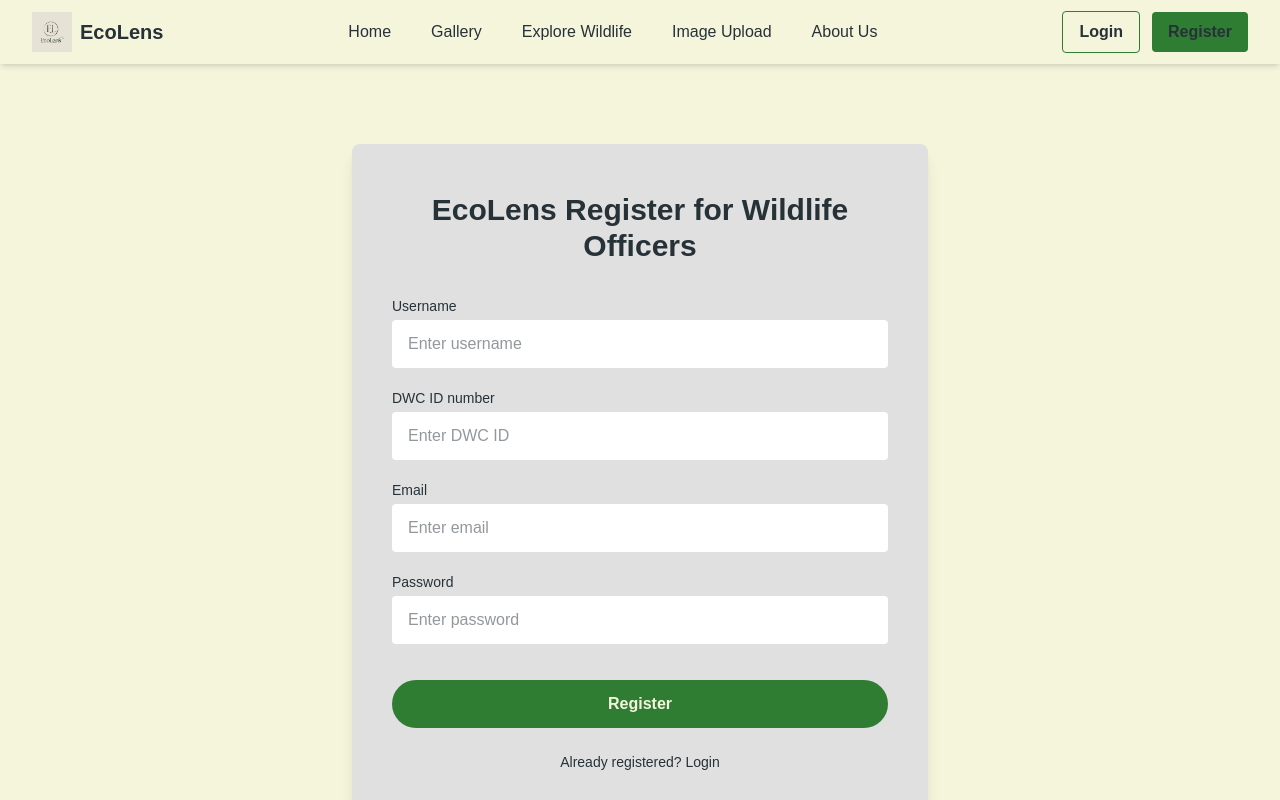
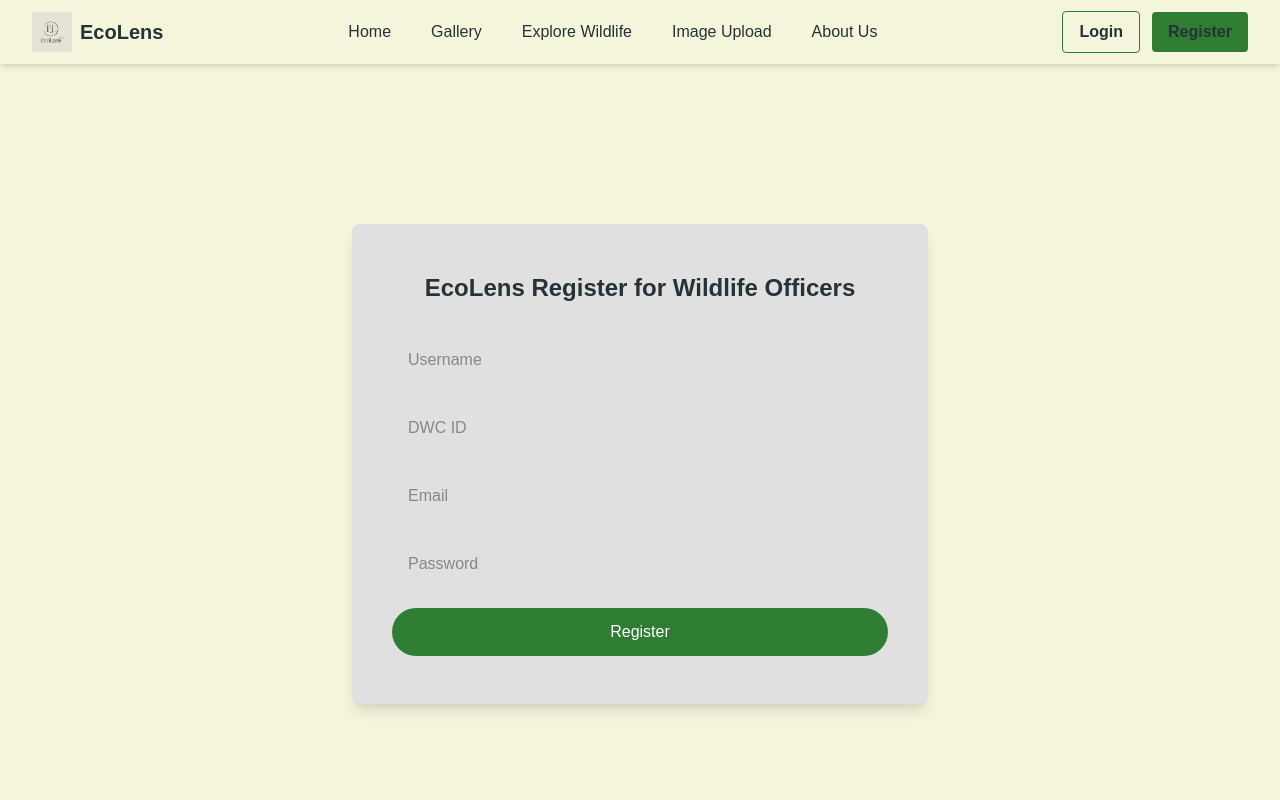
Before and after one commit to phoeni-x6/EcoLensFinal, a Next.js app: page /register/wildlife-officer in a window 1280 px wide. Shown: the top 800 px of the page. Built offline with nearby package versions, Linux system fonts and the light colour scheme.

Commit message:
Login backend

```diff
--- a/app/login/page.tsx
+++ b/app/login/page.tsx
@@ -1,4 +1,46 @@
+"use client";
+
+import { useState } from "react";
+import { useRouter } from "next/navigation";
+
 export default function LoginPage() {
+  const router = useRouter();
+
+  const [email, setEmail] = useState("");
+  const [password, setPassword] = useState("");
+  const [loading, setLoading] = useState(false);
+
+  const handleLogin = async (e: React.FormEvent) => {
+    e.preventDefault();
+    setLoading(true);
+
+    const res = await fetch("/api/login", {
+      method: "POST",
+      headers: { "Content-Type": "application/json" },
+      body: JSON.stringify({ email, password }),
+    });
+
+    const data = await res.json();
+    setLoading(false);
+
+    if (!data.success) {
+      alert(data.message || "Login failed");
+      return;
+    }
+
+    // ✅ Store user temporarily (we’ll improve later)
+    localStorage.setItem("user", JSON.stringify(data.user));
+
+    // ✅ Redirect based on role
+    if (data.user.role === "tourist") {
+      router.push("/explore");
+    } else if (data.user.role === "photographer") {
+      router.push("/image-upload");
+    } else if (data.user.role === "officer") {
+      router.push("/explore");
+    }
+  };
+
   return (
     <section className="bg-[#F5F5DC] min-h-screen flex items-center justify-center py-20">
       <div className="bg-[#E0E0E0] w-full max-w-xl px-10 py-12 rounded-lg shadow-lg">
@@ -9,17 +51,20 @@ export default function LoginPage() {
         </h1>
 
         {/* Form */}
-        <form className="space-y-5">
+        <form className="space-y-5" onSubmit={handleLogin}>
 
-          {/* Username */}
+          {/* Email */}
           <div>
             <label className="block text-sm font-medium text-[#263238] mb-1">
-              Username
+              Email
             </label>
             <input
-              type="text"
-              placeholder="Enter username"
+              type="email"
+              placeholder="Enter email"
+              value={email}
+              onChange={(e) => setEmail(e.target.value)}
               className="w-full px-4 py-3 rounded bg-white text-[#263238] outline-none focus:ring-2 focus:ring-[#66BB6A]"
+              required
             />
           </div>
 
@@ -31,16 +76,20 @@ export default function LoginPage() {
             <input
               type="password"
               placeholder="Enter password"
+              value={password}
+              onChange={(e) => setPassword(e.target.value)}
               className="w-full px-4 py-3 rounded bg-white text-[#263238] outline-none focus:ring-2 focus:ring-[#66BB6A]"
+              required
             />
           </div>
 
           {/* Login Button */}
           <button
             type="submit"
-            className="w-full mt-4 py-3 bg-[#2E7D32] text-[#F5F5DC] font-semibold rounded-full hover:bg-[#66BB6A] transition"
+            disabled={loading}
+            className="w-full mt-4 py-3 bg-[#2E7D32] text-[#F5F5DC] font-semibold rounded-full hover:bg-[#66BB6A] transition disabled:opacity-50"
           >
-            Login
+            {loading ? "Logging in..." : "Login"}
           </button>
 
         </form>
--- a/app/register/photographer/page.tsx
+++ b/app/register/photographer/page.tsx
@@ -1,11 +1,17 @@
 "use client";
 
 import { useState } from "react";
+import { useRouter } from "next/navigation";
+import Toast from "@/components/Toast";
 
-export default function UserRegisterPage() {
+export default function PhotographerRegisterPage() {
+  const router = useRouter();
+
   const [username, setUsername] = useState("");
   const [email, setEmail] = useState("");
   const [password, setPassword] = useState("");
+
+  const [showToast, setShowToast] = useState(false);
 
   const handleRegister = async (e: React.FormEvent) => {
     e.preventDefault();
@@ -17,95 +23,74 @@ export default function UserRegisterPage() {
         username,
         email,
         password,
-        role: "photographer", // 👈 IMPORTANT
+        role: "photographer",
       }),
     });
 
     const data = await res.json();
 
-    if (data.success) {
-      alert("Registration successful");
-    } else {
-      alert(data.message || "Registration failed");
+    if (!data.success) {
+      alert(data.message);
+      return;
     }
+
+    // ✅ Show success toast
+    setShowToast(true);
+
+    // Redirect after toast
+    setTimeout(() => {
+      router.push("/login");
+    }, 2500);
   };
 
   return (
+    <>
+      <Toast
+        show={showToast}
+        message="Photographer account created successfully"
+      />
+
       <section className="bg-[#F5F5DC] min-h-screen flex items-center justify-center py-20">
-      <div className="bg-[#E0E0E0] w-full max-w-xl px-10 py-12 rounded-lg shadow-lg border border-[#90CAF9]">
+        <div className="bg-[#E0E0E0] w-full max-w-xl px-10 py-12 rounded-lg shadow-lg">
 
-        {/* Title */}
-        <h1 className="text-2xl md:text-3xl font-bold text-center text-[#263238] mb-8">
-          EcoLens Register – Photographer
+          <h1 className="text-2xl font-bold text-center mb-8">
+            EcoLens Register
           </h1>
 
-        {/* Form */}
           <form className="space-y-5" onSubmit={handleRegister}>
-
-          {/* Username */}
-          <div>
-            <label className="block text-sm font-medium text-[#263238] mb-1">
-              Username
-            </label>
             <input
-              type="text"
-              placeholder="Enter username"
+              placeholder="Username"
               value={username}
               onChange={(e) => setUsername(e.target.value)}
-              className="w-full px-4 py-3 rounded bg-white text-[#263238] outline-none focus:ring-2 focus:ring-[#66BB6A]"
+              className="w-full px-4 py-3 rounded"
+              required
             />
-          </div>
 
-          {/* Email */}
-          <div>
-            <label className="block text-sm font-medium text-[#263238] mb-1">
-              Email
-            </label>
             <input
+              placeholder="Email"
               type="email"
-              placeholder="Enter email"
               value={email}
               onChange={(e) => setEmail(e.target.value)}
-              className="w-full px-4 py-3 rounded bg-white text-[#263238] outline-none focus:ring-2 focus:ring-[#66BB6A]"
+              className="w-full px-4 py-3 rounded"
+              required
             />
-          </div>
 
-          {/* Password */}
-          <div>
-            <label className="block text-sm font-medium text-[#263238] mb-1">
-              Password
-            </label>
             <input
+              placeholder="Password"
               type="password"
-              placeholder="Enter password"
               value={password}
               onChange={(e) => setPassword(e.target.value)}
-              className="w-full px-4 py-3 rounded bg-white text-[#263238] outline-none focus:ring-2 focus:ring-[#66BB6A]"
+              className="w-full px-4 py-3 rounded"
+              required
             />
-          </div>
 
-          {/* Register Button */}
-          <button
-            type="submit"
-            className="w-full mt-4 py-3 bg-[#2E7D32] text-[#F5F5DC] font-semibold rounded-full hover:bg-[#66BB6A] transition"
-          >
+            <button className="w-full bg-[#2E7D32] text-white py-3 rounded-full">
               Register
             </button>
-
           </form>
-
-        {/* Login Link */}
-        <p className="mt-6 text-center text-sm text-[#263238]">
-          Already registered?{" "}
-          <a
-            href="/login"
-            className="font-medium text-[#2E7D32] hover:underline"
-          >
-            Login
-          </a>
-        </p>
 
         </div>
       </section>
+    </>
   );
 }
--- a/app/register/tourist/page.tsx
+++ b/app/register/tourist/page.tsx
@@ -1,11 +1,17 @@
 "use client";
 
 import { useState } from "react";
+import { useRouter } from "next/navigation";
+import Toast from "@/components/Toast";
 
-export default function UserRegisterPage() {
+export default function PhotographerRegisterPage() {
+  const router = useRouter();
+
   const [username, setUsername] = useState("");
   const [email, setEmail] = useState("");
   const [password, setPassword] = useState("");
+
+  const [showToast, setShowToast] = useState(false);
 
   const handleRegister = async (e: React.FormEvent) => {
     e.preventDefault();
@@ -17,95 +23,74 @@ export default function UserRegisterPage() {
         username,
         email,
         password,
-        role: "tourist", // 👈 IMPORTANT
+        role: "photographer",
       }),
     });
 
     const data = await res.json();
 
-    if (data.success) {
-      alert("Tourist registration successful");
-    } else {
-      alert(data.message || "Registration failed");
+    if (!data.success) {
+      alert(data.message);
+      return;
     }
+
+    // ✅ Show success toast
+    setShowToast(true);
+
+    // Redirect after toast
+    setTimeout(() => {
+      router.push("/login");
+    }, 2500);
   };
 
   return (
+    <>
+      <Toast
+        show={showToast}
+        message="Tourist account created successfully"
+      />
+
       <section className="bg-[#F5F5DC] min-h-screen flex items-center justify-center py-20">
-      <div className="bg-[#E0E0E0] w-full max-w-xl px-10 py-12 rounded-lg shadow-lg border border-[#90CAF9]">
+        <div className="bg-[#E0E0E0] w-full max-w-xl px-10 py-12 rounded-lg shadow-lg">
 
-        {/* Title */}
-        <h1 className="text-2xl md:text-3xl font-bold text-center text-[#263238] mb-8">
-          EcoLens Register – Tourist
+          <h1 className="text-2xl font-bold text-center mb-8">
+            EcoLens Register
           </h1>
 
-        {/* Form */}
           <form className="space-y-5" onSubmit={handleRegister}>
-
-          {/* Username */}
-          <div>
-            <label className="block text-sm font-medium text-[#263238] mb-1">
-              Username
-            </label>
             <input
-              type="text"
-              placeholder="Enter username"
+              placeholder="Username"
               value={username}
               onChange={(e) => setUsername(e.target.value)}
-              className="w-full px-4 py-3 rounded bg-white text-[#263238] outline-none focus:ring-2 focus:ring-[#66BB6A]"
+              className="w-full px-4 py-3 rounded"
+              required
             />
-          </div>
 
-          {/* Email */}
-          <div>
-            <label className="block text-sm font-medium text-[#263238] mb-1">
-              Email
-            </label>
             <input
+              placeholder="Email"
               type="email"
-              placeholder="Enter email"
               value={email}
               onChange={(e) => setEmail(e.target.value)}
-              className="w-full px-4 py-3 rounded bg-white text-[#263238] outline-none focus:ring-2 focus:ring-[#66BB6A]"
+              className="w-full px-4 py-3 rounded"
+              required
             />
-          </div>
 
-          {/* Password */}
-          <div>
-            <label className="block text-sm font-medium text-[#263238] mb-1">
-              Password
-            </label>
             <input
+              placeholder="Password"
               type="password"
-              placeholder="Enter password"
               value={password}
               onChange={(e) => setPassword(e.target.value)}
-              className="w-full px-4 py-3 rounded bg-white text-[#263238] outline-none focus:ring-2 focus:ring-[#66BB6A]"
+              className="w-full px-4 py-3 rounded"
+              required
             />
-          </div>
 
-          {/* Register Button */}
-          <button
-            type="submit"
-            className="w-full mt-4 py-3 bg-[#2E7D32] text-[#F5F5DC] font-semibold rounded-full hover:bg-[#66BB6A] transition"
-          >
+            <button className="w-full bg-[#2E7D32] text-white py-3 rounded-full">
               Register
             </button>
-
           </form>
-
-        {/* Login Link */}
-        <p className="mt-6 text-center text-sm text-[#263238]">
-          Already registered?{" "}
-          <a
-            href="/login"
-            className="font-medium text-[#2E7D32] hover:underline"
-          >
-            Login
-          </a>
-        </p>
 
         </div>
       </section>
+    </>
   );
 }
--- a/app/register/wildlife-officer/page.tsx
+++ b/app/register/wildlife-officer/page.tsx
@@ -1,12 +1,18 @@
 "use client";
 
 import { useState } from "react";
+import { useRouter } from "next/navigation";
+import Toast from "@/components/Toast";
 
 export default function WildlifeOfficerRegisterPage() {
+  const router = useRouter();
+
   const [username, setUsername] = useState("");
-  const [dwcId, setDwcId] = useState("");
   const [email, setEmail] = useState("");
   const [password, setPassword] = useState("");
+  const [dwcId, setDwcId] = useState("");
+
+  const [showToast, setShowToast] = useState(false);
 
   const handleRegister = async (e: React.FormEvent) => {
     e.preventDefault();
@@ -18,107 +24,84 @@ export default function WildlifeOfficerRegisterPage() {
         username,
         email,
         password,
-        role: "officer", // 👈 IMPORTANT
-        dwcId,           // 👈 REQUIRED ONLY HERE
+        role: "officer",      // ✅ FIXED
+        dwcId,                // ✅ Officer-only field
       }),
     });
 
     const data = await res.json();
 
-    if (data.success) {
-      alert("Wildlife Officer registration successful");
-    } else {
-      alert(data.message || "Registration failed");
+    if (!data.success) {
+      alert(data.message);
+      return;
     }
+
+    // ✅ Show success toast
+    setShowToast(true);
+
+    // Redirect after toast
+    setTimeout(() => {
+      router.push("/login");
+    }, 2500);
   };
 
   return (
+    <>
+      <Toast
+        show={showToast}
+        message="Wildlife Officer account created successfully"
+      />
+
       <section className="bg-[#F5F5DC] min-h-screen flex items-center justify-center py-20">
         <div className="bg-[#E0E0E0] w-full max-w-xl px-10 py-12 rounded-lg shadow-lg">
 
-        {/* Title */}
-        <h1 className="text-2xl md:text-3xl font-bold text-center text-[#263238] mb-8">
+          <h1 className="text-2xl font-bold text-center mb-8">
             EcoLens Register for Wildlife Officers
           </h1>
 
-        {/* Form */}
           <form className="space-y-5" onSubmit={handleRegister}>
 
-          {/* Username */}
-          <div>
-            <label className="block text-sm font-medium text-[#263238] mb-1">
-              Username
-            </label>
             <input
-              type="text"
-              placeholder="Enter username"
+              placeholder="Username"
               value={username}
               onChange={(e) => setUsername(e.target.value)}
-              className="w-full px-4 py-3 rounded bg-white text-[#263238] outline-none focus:ring-2 focus:ring-[#66BB6A]"
+              className="w-full px-4 py-3 rounded"
+              required
             />
-          </div>
 
-          {/* DWC ID */}
-          <div>
-            <label className="block text-sm font-medium text-[#263238] mb-1">
-              DWC ID number
-            </label>
             <input
-              type="text"
-              placeholder="Enter DWC ID"
+              placeholder="DWC ID"
               value={dwcId}
               onChange={(e) => setDwcId(e.target.value)}
-              className="w-full px-4 py-3 rounded bg-white text-[#263238] outline-none focus:ring-2 focus:ring-[#66BB6A]"
+              className="w-full px-4 py-3 rounded"
+              required
             />
-          </div>
 
-          {/* Email */}
-          <div>
-            <label className="block text-sm font-medium text-[#263238] mb-1">
-              Email
-            </label>
             <input
+              placeholder="Email"
               type="email"
-              placeholder="Enter email"
               value={email}
               onChange={(e) => setEmail(e.target.value)}
-              className="w-full px-4 py-3 rounded bg-white text-[#263238] outline-none focus:ring-2 focus:ring-[#66BB6A]"
+              className="w-full px-4 py-3 rounded"
+              required
             />
-          </div>
 
-          {/* Password */}
-          <div>
-            <label className="block text-sm font-medium text-[#263238] mb-1">
-              Password
-            </label>
             <input
+              placeholder="Password"
               type="password"
-              placeholder="Enter password"
               value={password}
               onChange={(e) => setPassword(e.target.value)}
-              className="w-full px-4 py-3 rounded bg-white text-[#263238] outline-none focus:ring-2 focus:ring-[#66BB6A]"
+              className="w-full px-4 py-3 rounded"
+              required
             />
-          </div>
 
-          {/* Register Button */}
-          <button
-            type="submit"
-            className="w-full mt-4 py-3 bg-[#2E7D32] text-[#F5F5DC] font-semibold rounded-full hover:bg-[#66BB6A] transition"
-          >
+            <button className="w-full bg-[#2E7D32] text-white py-3 rounded-full">
               Register
             </button>
-
           </form>
-
-        {/* Login Link */}
-        <p className="mt-6 text-center text-sm text-[#263238]">
-          Already registered?{" "}
-          <a href="/login" className="font-medium text-[#2E7D32] hover:underline">
-            Login
-          </a>
-        </p>
 
         </div>
       </section>
+    </>
   );
 }
--- /dev/null
+++ b/components/Toast.tsx
@@ -0,0 +1,19 @@
+"use client";
+
+interface ToastProps {
+  message: string;
+  show: boolean;
+}
+
+export default function Toast({ message, show }: ToastProps) {
+  if (!show) return null;
+
+  return (
+    <div className="fixed top-6 right-6 z-50 animate-slideIn">
+      <div className="bg-[#2E7D32] text-[#F5F5DC] px-6 py-4 rounded-lg shadow-lg flex items-center gap-3">
+        <span className="text-xl">✓</span>
+        <p className="font-medium">{message}</p>
+      </div>
+    </div>
+  );
+}
```
Also changed, not shown: app/api/login/route.ts (added, +55 -0 lines), app/globals.css (+15 -0 lines). Lines whose indentation alone changed are shown as unchanged.
